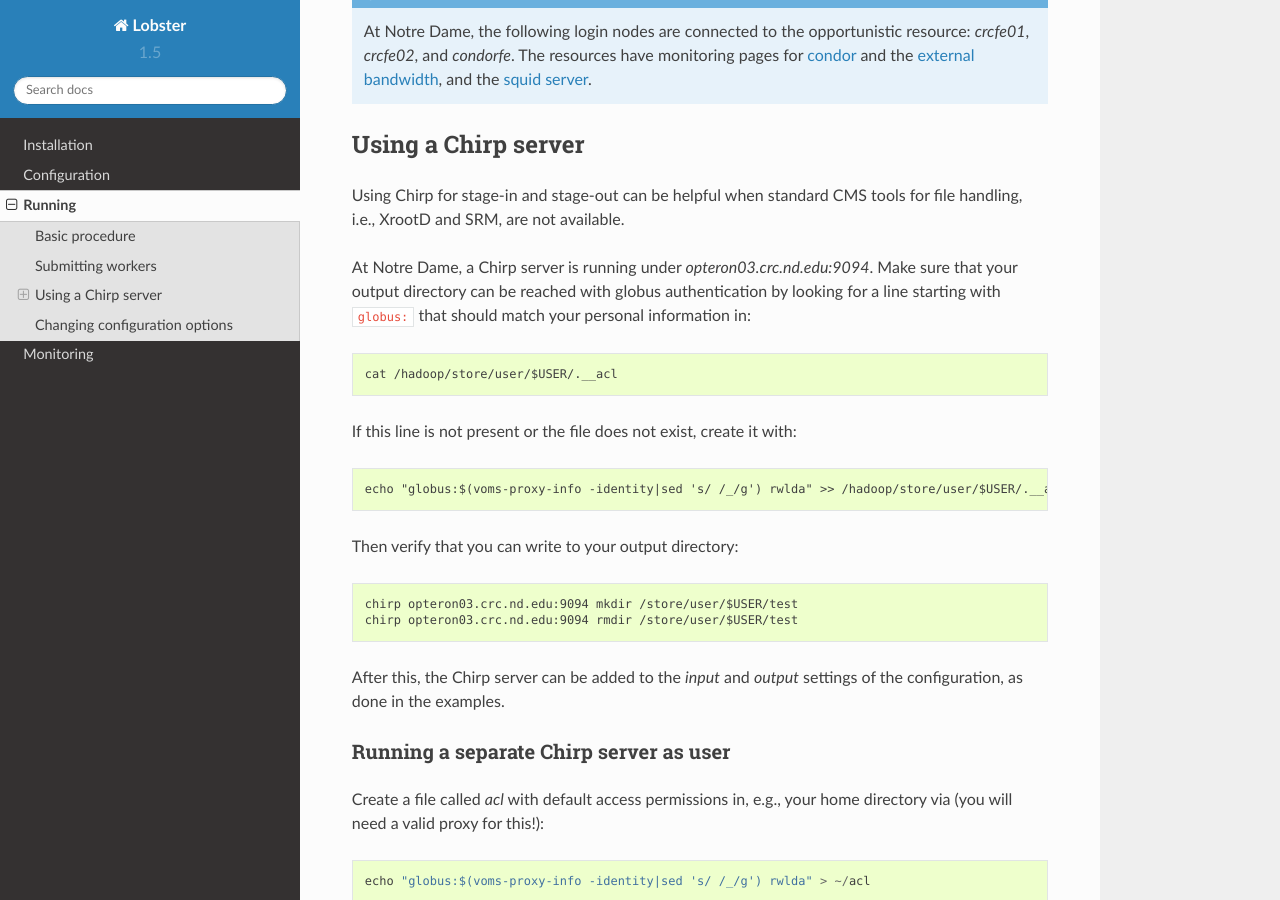
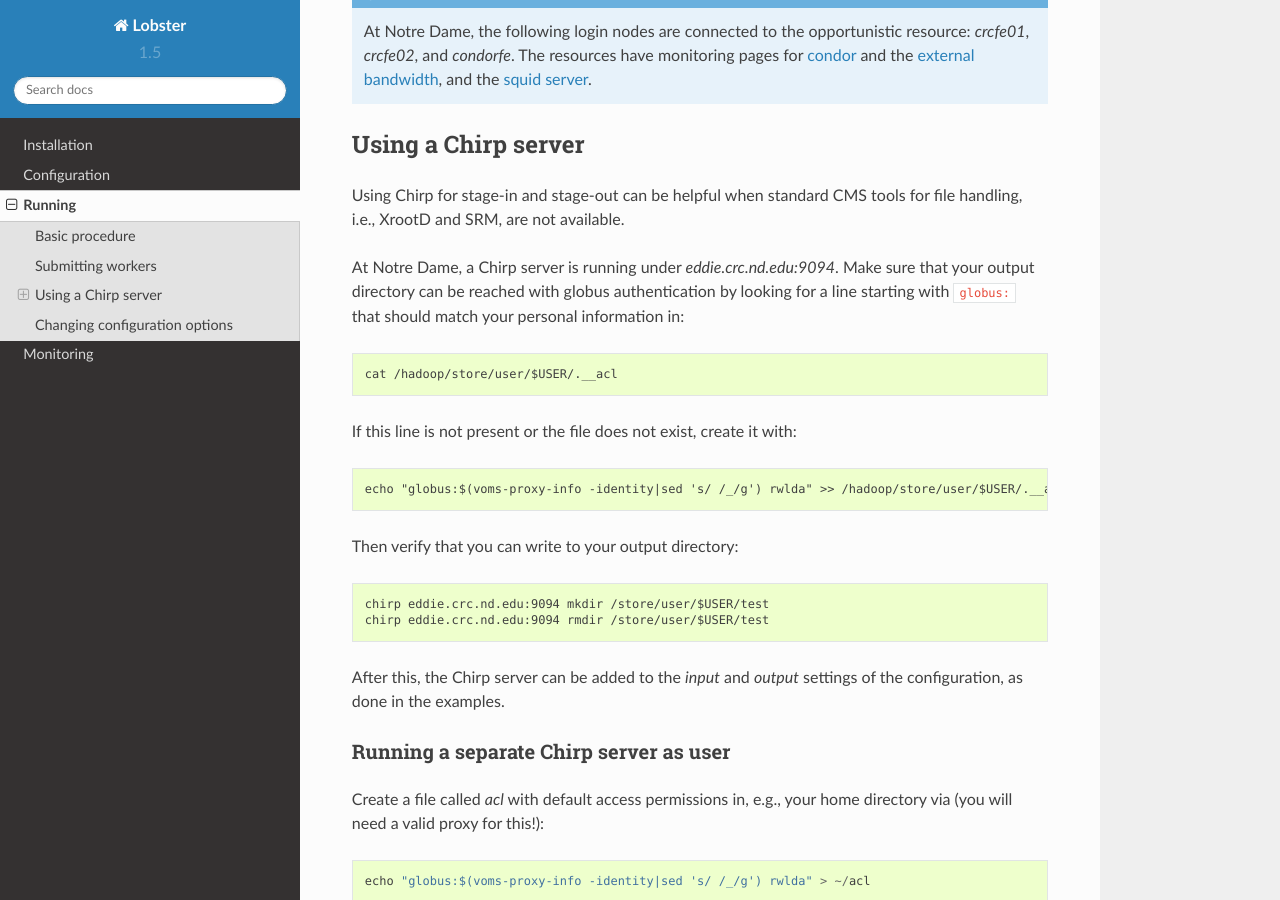
Before and after one commit to NDCMS/lobster, a Sphinx documentation site: the page built from docs/run.rst, in a window 1280 px wide and 900 px high, scrolled down 1561 px. Built offline with Sphinx 7.4.7 and the Read the Docs theme 2.0.0, drawn with Linux system fonts in a browser that asks for light colours.

Commit message:
Update run.rst
Update chirp server : opteron03->eddie

```diff
--- a/docs/run.rst
+++ b/docs/run.rst
@@ -76,7 +76,7 @@ Using a Chirp server
 Using Chirp for stage-in and stage-out can be helpful when standard CMS
 tools for file handling, i.e., XrootD and SRM, are not available.
 
-At Notre Dame, a Chirp server is running under `opteron03.crc.nd.edu:9094`.
+At Notre Dame, a Chirp server is running under `eddie.crc.nd.edu:9094`.
 Make sure that your output directory can be reached with globus
 authentication by looking for a line starting with ``globus:`` that should
 match your personal information in::
@@ -89,8 +89,8 @@ If this line is not present or the file does not exist, create it with::
 
 Then verify that you can write to your output directory::
 
-    chirp opteron03.crc.nd.edu:9094 mkdir /store/user/$USER/test
-    chirp opteron03.crc.nd.edu:9094 rmdir /store/user/$USER/test
+    chirp eddie.crc.nd.edu:9094 mkdir /store/user/$USER/test
+    chirp eddie.crc.nd.edu:9094 rmdir /store/user/$USER/test
 
 After this, the Chirp server can be added to the `input` and `output`
 settings of the configuration, as done in the examples.
```
